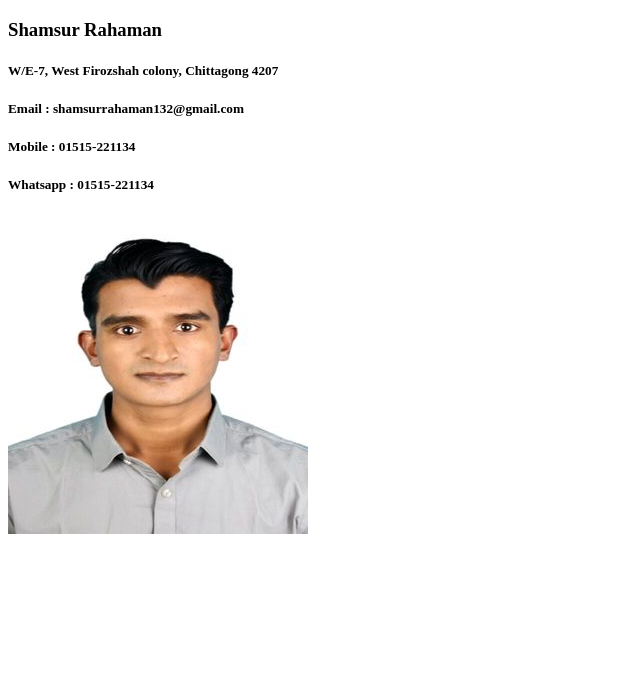
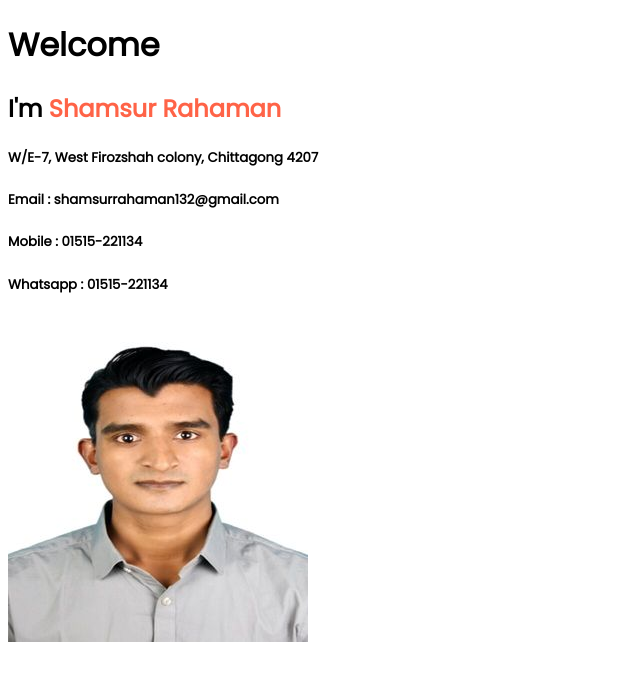
Before and after one commit to Shamsur-Rahaman/portfolio, a plain HTML site: page index.html in a window 1280 px wide. Shown: the whole page, without its empty margins (0-640 px from the left). Drawn offline with Linux system fonts and the light colour scheme.

Commit message:
body font added

```diff
--- a/css/style.css
+++ b/css/style.css
@@ -0,0 +1,8 @@
+
+body{
+    font-family: 'Poppins', sans-serif;
+}
+
+.name-color{
+    color : tomato;
+}
--- a/index.html
+++ b/index.html
@@ -5,10 +5,14 @@
     <meta name="viewport" content="width=device-width, initial-scale=1.0">
     <title>My portfolio</title>
     <link rel="stylesheet" href="css/style.css">
+    <link rel="preconnect" href="https://fonts.googleapis.com">
+    <link rel="preconnect" href="https://fonts.gstatic.com" crossorigin>
+    <link href="https://fonts.googleapis.com/css2?family=Poppins&display=swap" rel="stylesheet">
 </head>
 <body>
     <div>
-        <h3>Shamsur Rahaman</h3>
+        <h1>Welcome</h1>
+        <h2>I'm <span class="name-color">Shamsur Rahaman</span></h2>
         <h5>W/E-7, West Firozshah colony, Chittagong 4207</h5>
         <h5>Email : shamsurrahaman132@gmail.com</h5>
         <h5>Mobile : 01515-221134</h5>
```
